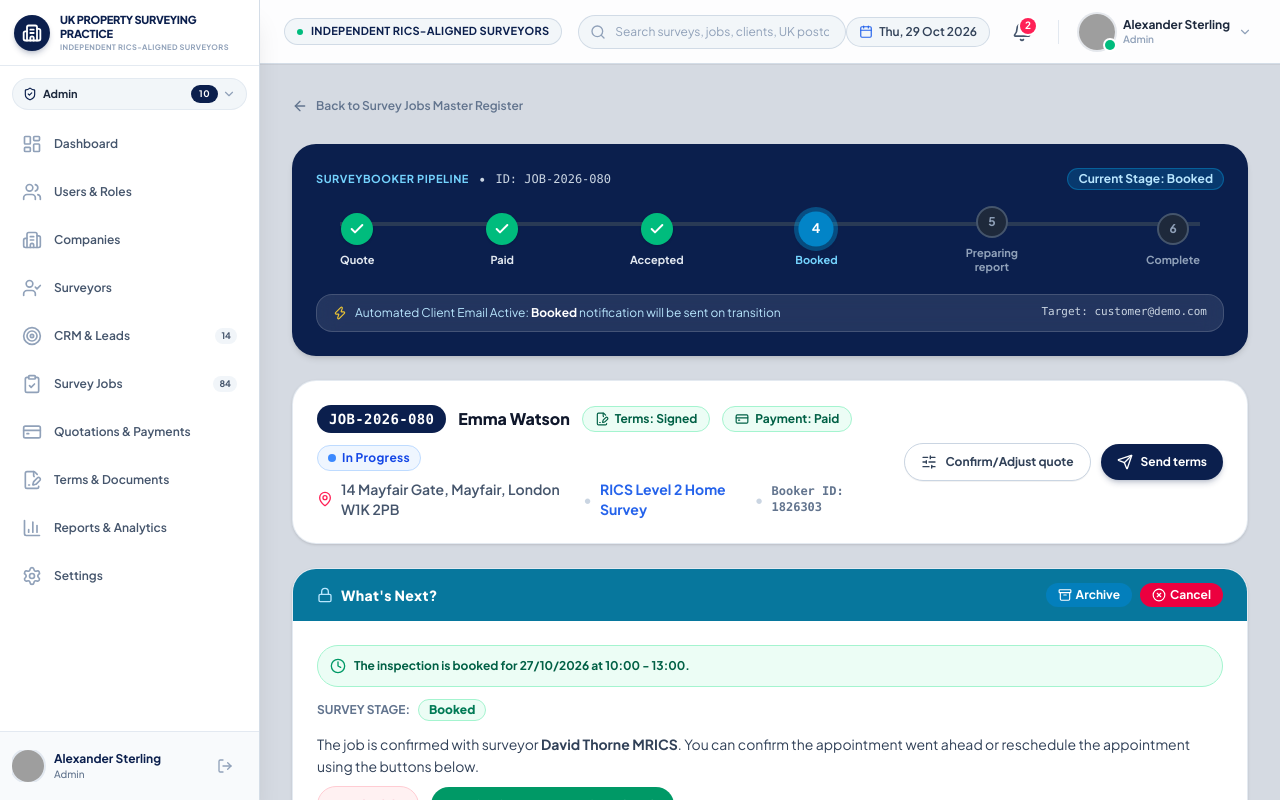
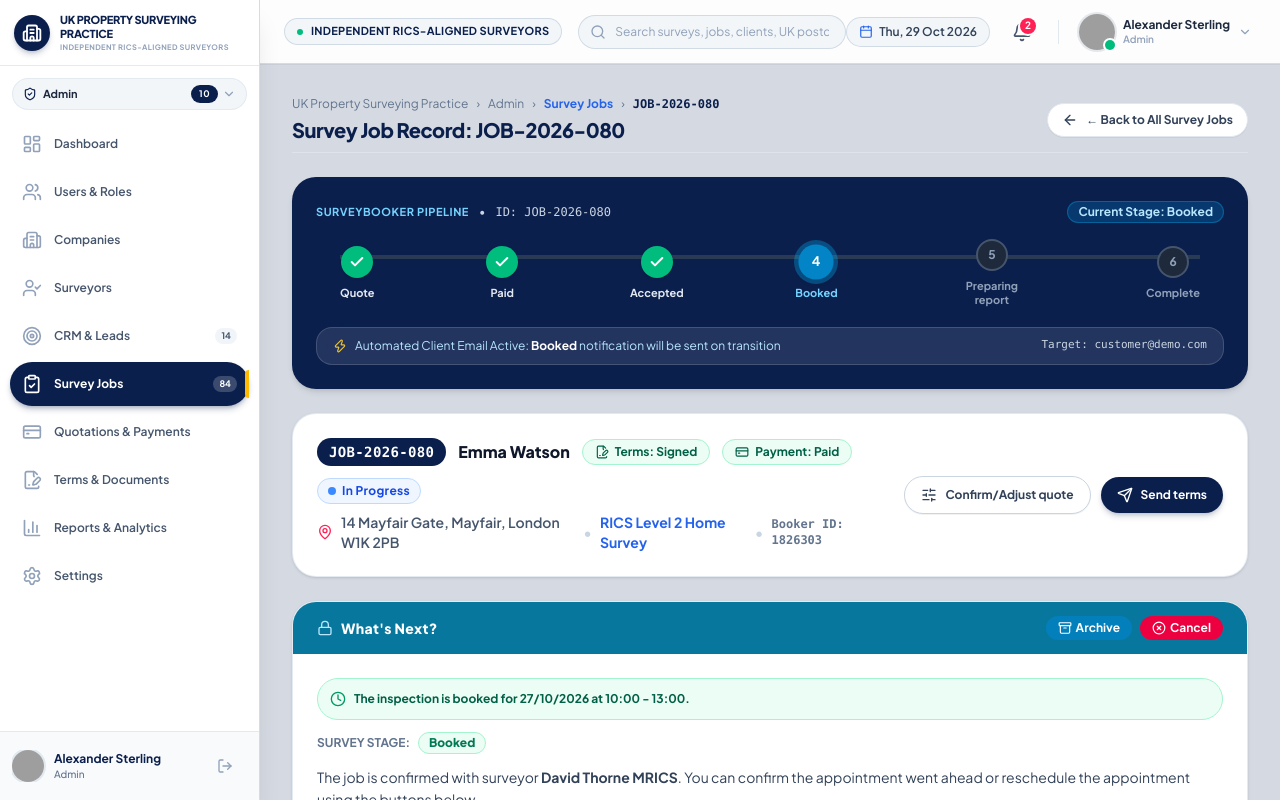
Before and after one commit to AKRITIKUSHWAHA/properitygroup, a React (Vite) app: page /admin/jobs/1 in a window 1280 px wide. Shown: the top 800 px of the page. Built offline with nearby package versions, Linux system fonts and the light colour scheme; grey boxes are pictures that could not be loaded; a web font is replaced by a local one.

Commit message:
Highlight Survey Jobs menu in Sidebar for job details routes and add clear breadcrumb navigation

```diff
--- a/src/components/Sidebar.jsx
+++ b/src/components/Sidebar.jsx
@@ -267,21 +267,29 @@ export const Sidebar = ({ isOpen, onClose }) => {
         <div className="flex-1 px-2.5 py-2 space-y-1 overflow-y-auto overflow-x-hidden scrollbar-none">
           {menuItems.map((item) => {
             const IconComponent = ICON_MAP[item.icon] || Compass;
+
+            // Intelligent active matching for nested routes (e.g. /admin/jobs/:id belongs to survey-jobs)
+            const currentPath = location.pathname;
+            const isActive =
+              currentPath === item.path ||
+              (item.id === 'survey-jobs' && (currentPath.startsWith('/admin/jobs') || currentPath.startsWith('/admin/survey-jobs') || currentPath.startsWith('/superadmin/jobs'))) ||
+              (item.id === 'crm-leads' && (currentPath.startsWith('/admin/leads') || currentPath.startsWith('/admin/crm-and-leads'))) ||
+              (item.id === 'users-roles' && (currentPath.startsWith('/admin/users') || currentPath.startsWith('/admin/users-and-roles'))) ||
+              (item.id === 'quotations-payments' && (currentPath.startsWith('/admin/quotes') || currentPath.startsWith('/admin/quotations-and-payments'))) ||
+              (item.id === 'terms-documents' && (currentPath.startsWith('/admin/terms') || currentPath.startsWith('/admin/terms-and-documents'))) ||
+              (item.id === 'dashboard' && (currentPath === '/admin' || currentPath === '/admin/dashboard'));
+
             return (
               <NavLink
                 key={item.id}
                 to={item.path}
                 title={item.name}
-                className={({ isActive }) =>
-                  `group relative flex items-center min-h-[44px] rounded-xl text-xs font-semibold transition-all duration-200 px-3 py-2.5 ${
+                className={`group relative flex items-center min-h-[44px] rounded-xl text-xs font-semibold transition-all duration-200 px-3 py-2.5 ${
                   isActive
                     ? 'bg-[#0B1F4D] text-white shadow-md shadow-[#0B1F4D]/25 font-bold'
                     : 'text-slate-600 hover:bg-slate-100 hover:text-[#0B1F4D]'
-                  }`
-                }
+                }`}
               >
-                {({ isActive }) => (
-                  <>
                 <div className="flex items-center gap-3 truncate w-full">
                   <IconComponent
                     className={`w-5 h-5 shrink-0 transition-transform group-hover:scale-105 ${
@@ -311,12 +319,15 @@ export const Sidebar = ({ isOpen, onClose }) => {
                   </span>
                 )}
 
+                {/* Active indicator bar */}
+                {isActive && (
+                  <div className="absolute right-0 top-2 bottom-2 w-1 bg-amber-400 rounded-l-full" />
+                )}
+
                 {/* Tablet Icon Rail Tooltip (when collapsed on md) */}
                 <div className="hidden md:group-hover:hidden md:block lg:hidden absolute left-full ml-2 px-2.5 py-1 bg-[#0B1F4D] text-white text-[11px] font-bold rounded-md opacity-0 group-hover:opacity-100 pointer-events-none transition-opacity whitespace-nowrap z-50 shadow-xl border border-slate-700">
                   {item.name}
                 </div>
-                  </>
-                )}
               </NavLink>
             );
           })}
--- a/src/pages/jobs/JobDetailsPage.jsx
+++ b/src/pages/jobs/JobDetailsPage.jsx
@@ -379,14 +379,34 @@ export const JobDetailsPage = () => {
 
   return (
     <div className="space-y-6 max-w-7xl mx-auto pb-12">
-      {/* Back button */}
-      <div>
+      {/* Breadcrumb & Navigation Header */}
+      <div className="flex flex-col sm:flex-row sm:items-center justify-between gap-3 pb-2 border-b border-slate-200/80">
+        <div className="space-y-1">
+          <div className="flex items-center gap-2 text-xs text-slate-500 flex-wrap">
+            <span>UK Property Surveying Practice</span>
+            <span>›</span>
+            <span>Admin</span>
+            <span>›</span>
+            <button
+              onClick={() => navigate(backPath)}
+              className="text-[#2563EB] hover:underline font-bold cursor-pointer"
+            >
+              Survey Jobs
+            </button>
+            <span>›</span>
+            <span className="font-bold text-[#0B1F4D] font-mono">{job.jobNo}</span>
+          </div>
+          <h2 className="text-xl font-extrabold text-[#0B1F4D] tracking-tight">
+            Survey Job Record: {job.jobNo}
+          </h2>
+        </div>
+
         <button
           onClick={() => navigate(backPath)}
-          className="inline-flex items-center gap-2 text-xs font-semibold text-slate-500 hover:text-[#0B1F4D] transition-colors cursor-pointer"
+          className="inline-flex items-center gap-2 px-3.5 py-2 rounded-xl bg-white border border-slate-200 hover:border-slate-300 text-xs font-bold text-slate-700 shadow-2xs transition-all cursor-pointer self-start sm:self-auto"
         >
           <ArrowLeft className="w-4 h-4" />
-          <span>Back to Survey Jobs Master Register</span>
+          <span>← Back to All Survey Jobs</span>
         </button>
       </div>
 
```
Lines whose indentation alone changed are shown as unchanged.
